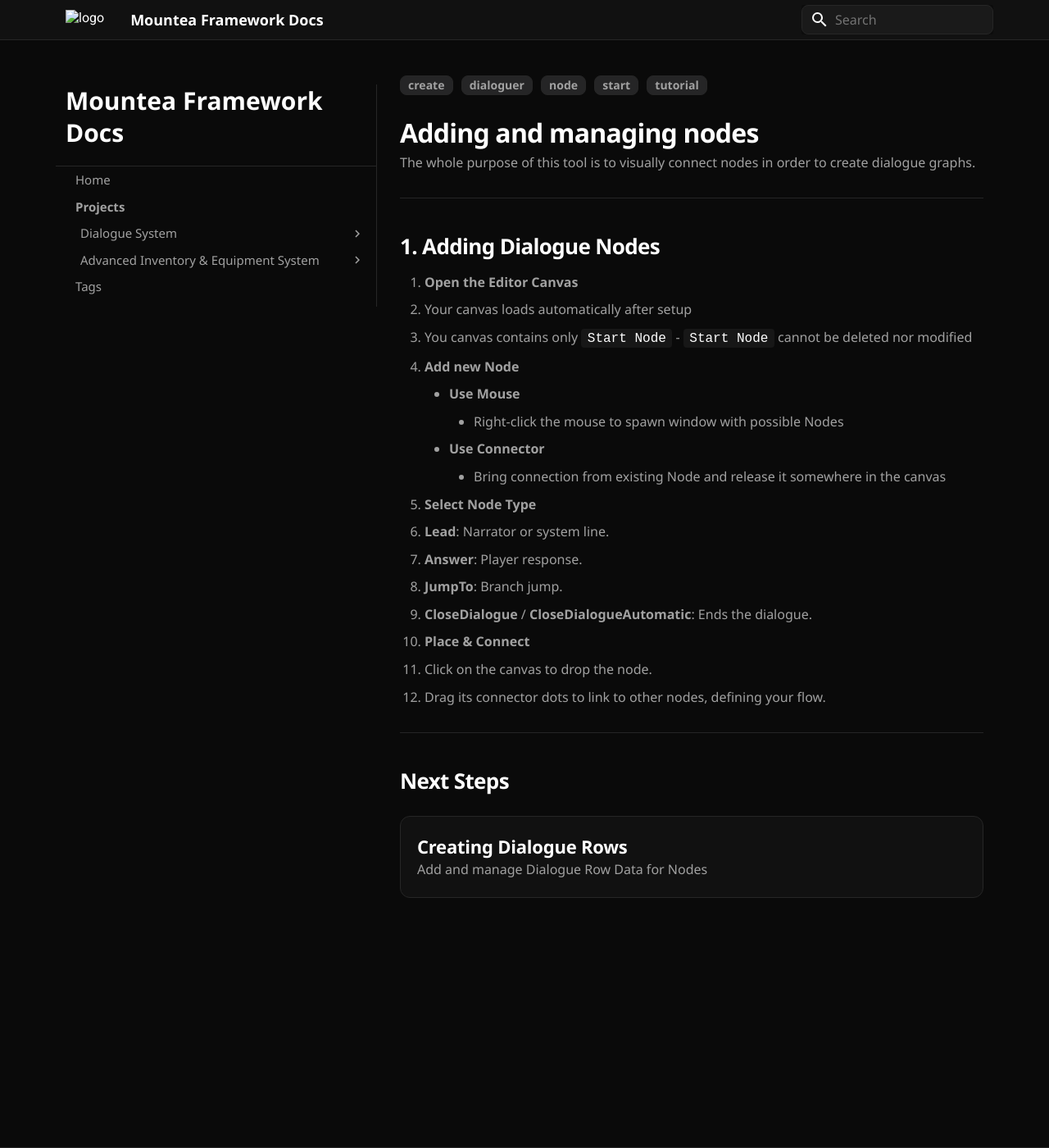
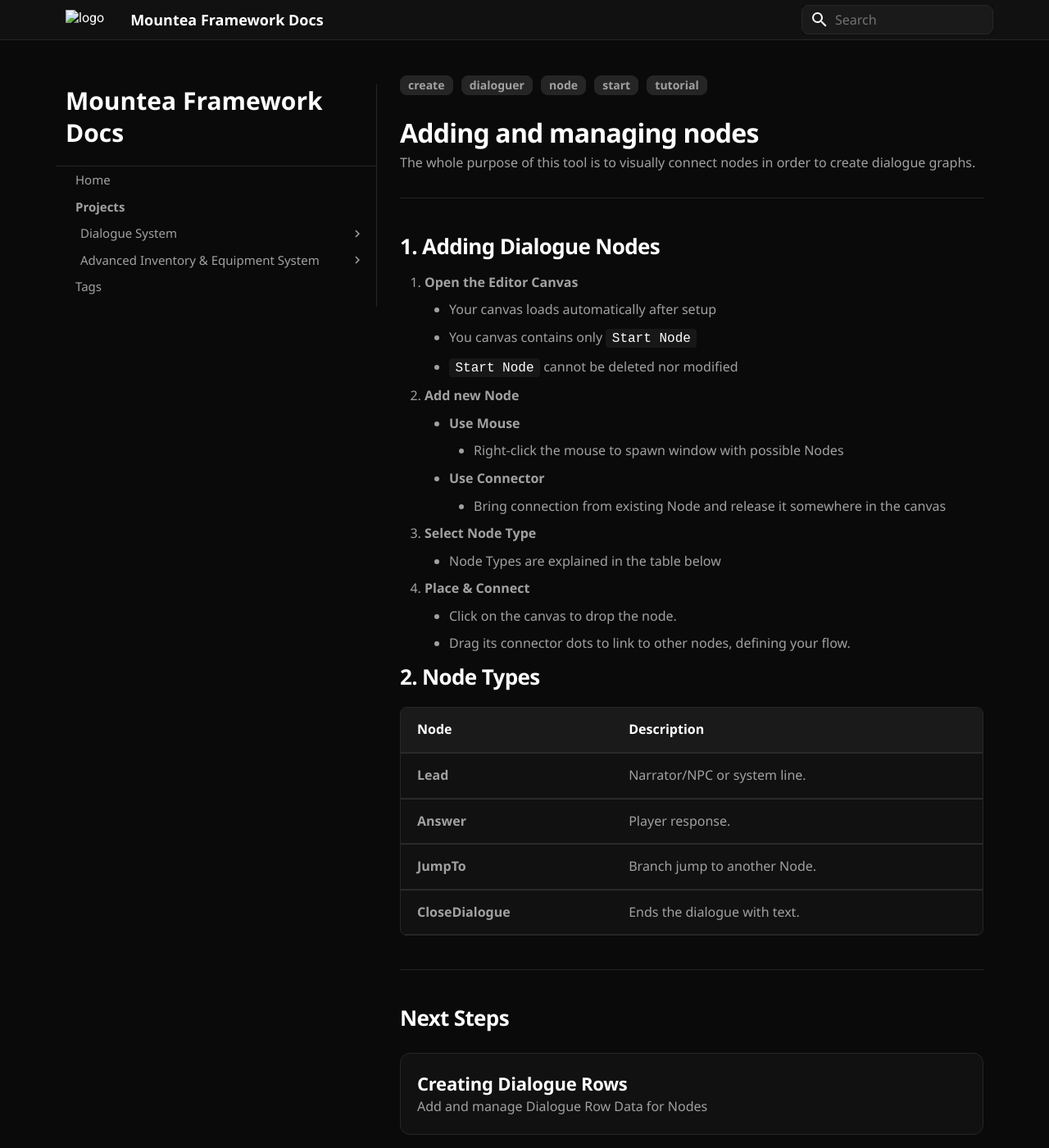
Before and after one commit to Mountea-Framework/MounteaFrameworkWebsite, an MkDocs documentation site: the page built from docs_src/Dialoguer/GettingStarted/CreatingNodes.md, in a window 1280 px wide and 1400 px high. Shown: the whole window at 82% size. Built offline with MkDocs 1.6.1 and Material for MkDocs 9.7.7, drawn with Linux system fonts in a browser that asks for light colours; old or Windows-style settings are respelled for this version of MkDocs.

Commit message:
Update dialogue docs for improved navigation and clarity
Refined navigation links in 'CreatingDialogueRows.md' and 'CreatingNodes.md' to remove file extensions and added 'configuration' class to next steps cards. Enhanced 'CreatingNodes.md' with a dedicated Node Types table for better clarity.

```diff
--- a/docs_src/Dialoguer/GettingStarted/CreatingNodes.md
+++ b/docs_src/Dialoguer/GettingStarted/CreatingNodes.md
@@ -16,31 +16,37 @@
 ## 1. Adding Dialogue Nodes
 
 1. **Open the Editor Canvas**
-   - Your canvas loads automatically after setup
-   - You canvas contains only `Start Node`
-        - `Start Node` cannot be deleted nor modified
+       - Your canvas loads automatically after setup
+      - You canvas contains only `Start Node`
+       - `Start Node` cannot be deleted nor modified
 2. **Add new Node**
-    - **Use Mouse**
+       - **Use Mouse**
         - Right-click the mouse to spawn window with possible Nodes
     - **Use Connector**
         - Bring connection from existing Node and release it somewhere in the canvas
 3. **Select Node Type**
-   - **Lead**: Narrator or system line.
-   - **Answer**: Player response.
-   - **JumpTo**: Branch jump.
-   - **CloseDialogue** / **CloseDialogueAutomatic**: Ends the dialogue.
+     - Node Types are explained in the table below
 4. **Place & Connect**
-   - Click on the canvas to drop the node.
-   - Drag its connector dots to link to other nodes, defining your flow.
+    - Click on the canvas to drop the node.
+    - Drag its connector dots to link to other nodes, defining your flow.
+
+## 2. Node Types
+
+| Node              | Description                  |
+| ----------------- | ---------------------------- |
+| **Lead**          | Narrator/NPC or system line. |
+| **Answer**        | Player response.             |
+| **JumpTo**        | Branch jump to another Node. |
+| **CloseDialogue** | Ends the dialogue with text. |
 
 ---
 
 ## Next Steps
 
 <div class="card-grid">
-  <div class="card next-steps export">
+  <div class="card next-steps export configuration">
     <h4 class="card-title">Creating Dialogue Rows</h4>
     <p class="card-description">Add and manage Dialogue Row Data for Nodes</p>
-    <a href="../CreatingDialogueRows.md" class="card-link"></a>
+    <a href="../CreatingDialogueRows" class="card-link"></a>
   </div>
 </div>
```
Also changed, not shown: docs_src/Dialoguer/GettingStarted/CreatingDialogueRows.md (+2 -2 lines).
